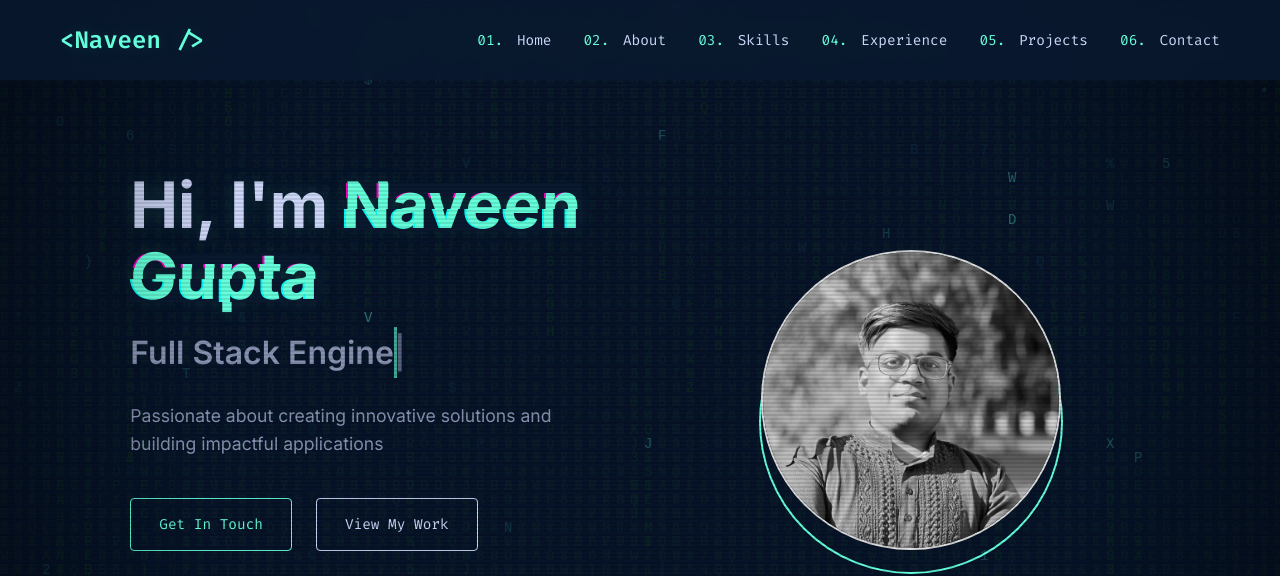
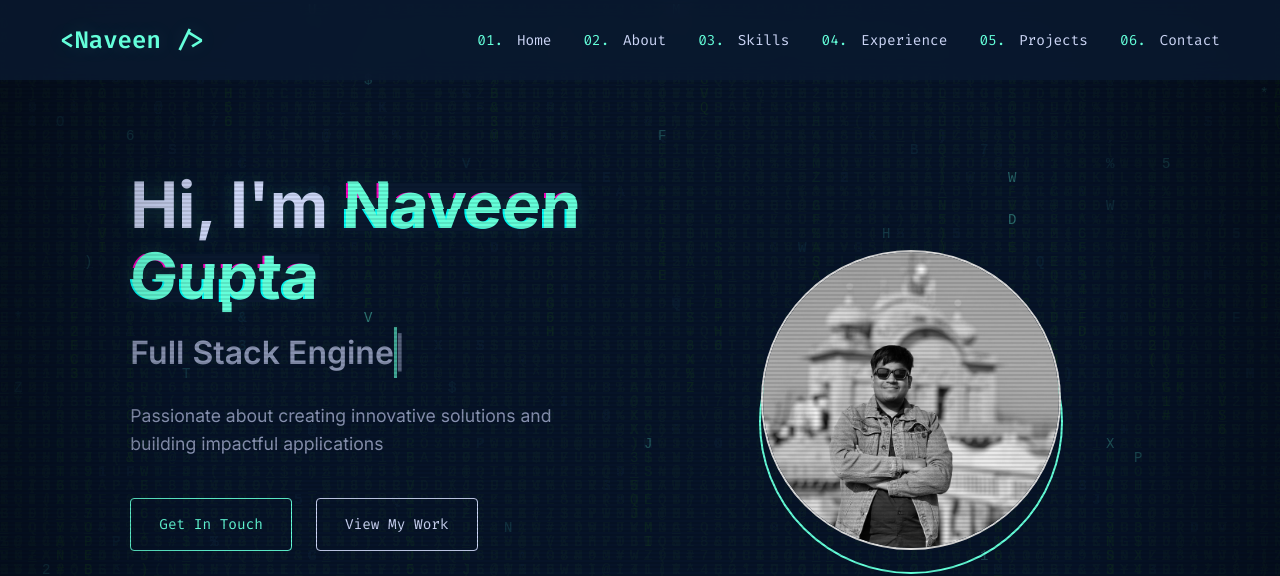
Before and after one commit to Naveen5965/Portfolio, a plain HTML site: page index.html in a window 1280 px wide. Shown: the top 576 px of the page. Drawn offline with Linux system fonts and the light colour scheme.

Commit message:
Update index.html

```diff
--- a/index.html
+++ b/index.html
@@ -68,7 +68,7 @@
                     </div>
                 </div>
                 <div class="hero-image">
-                    <img src="images/Naveen-photo.jpg" alt="Naveen Gupta">
+                    <img src="images/profile.jpeg" alt="Naveen Gupta">
                 </div>
             </div>
         </div>
```
